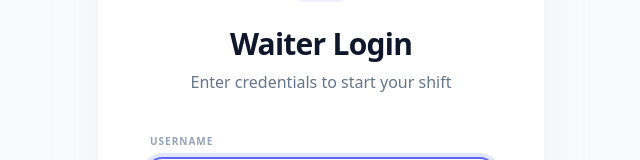
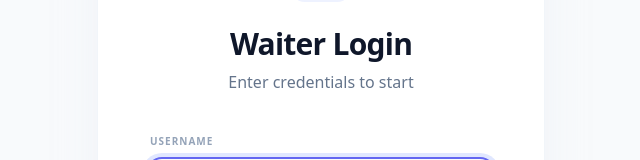
Before and after one commit to anoopdunamis/Dm-dine-android, a React (Vite) app: page / in a window 1280 px wide. Shown: the part 162-322 px from the top of the page, without its empty margins (319-959 px from the left). Built offline with nearby package versions, Linux system fonts and the light colour scheme.

Commit message:
feat: Shorten login subtitle
The login page subtitle has been truncated to provide a more concise user experience.

```diff
--- a/components/LoginPage.tsx
+++ b/components/LoginPage.tsx
@@ -48,7 +48,7 @@ const LoginPage: React.FC<LoginPageProps> = ({ onLogin }) => {
              </svg>
           </div>
           <h2 className="text-3xl font-black text-slate-900 tracking-tight">Waiter Login</h2>
-          <p className="text-slate-500 mt-2 font-medium">Enter credentials to start your shift</p>
+          <p className="text-slate-500 mt-2 font-medium">Enter credentials to start </p>
         </div>
 
         <form onSubmit={handleSubmit} className="space-y-6">
```
